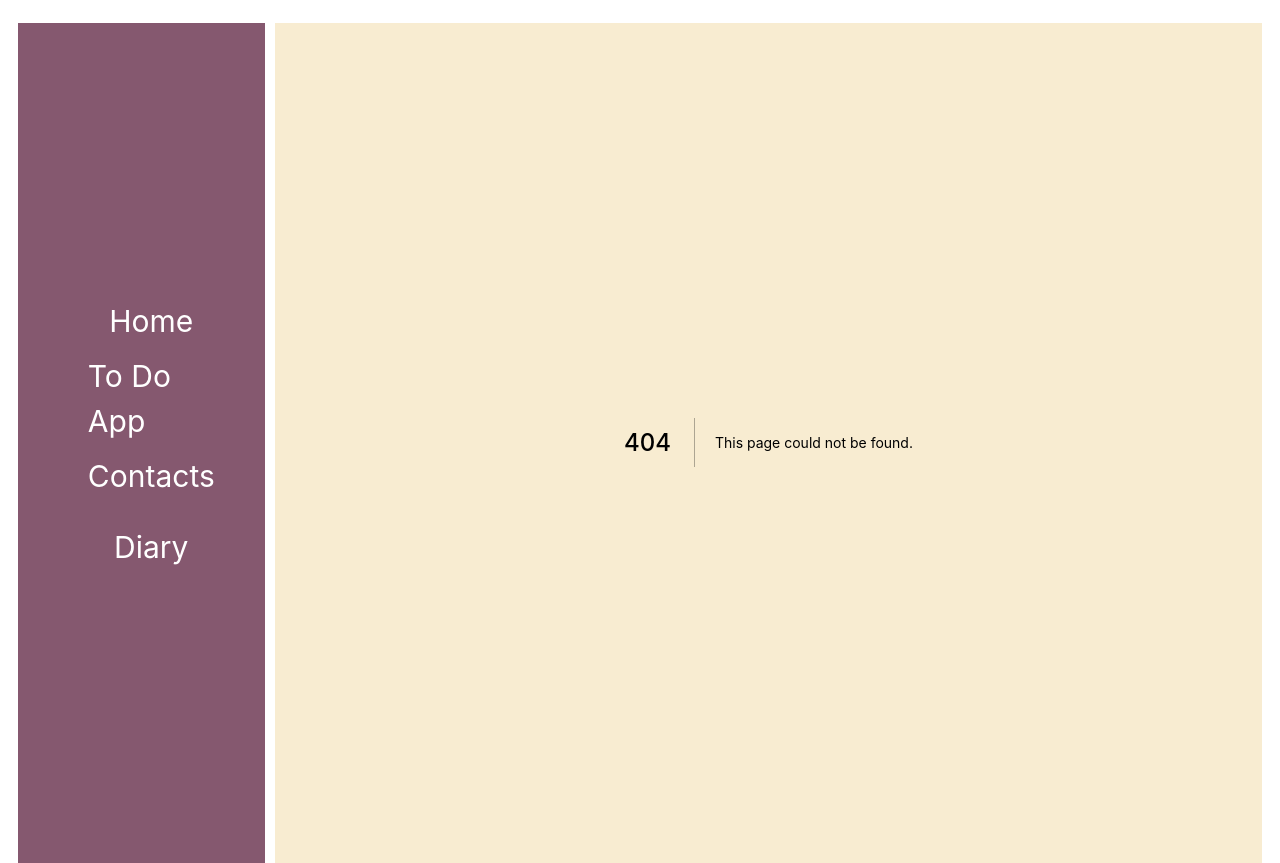
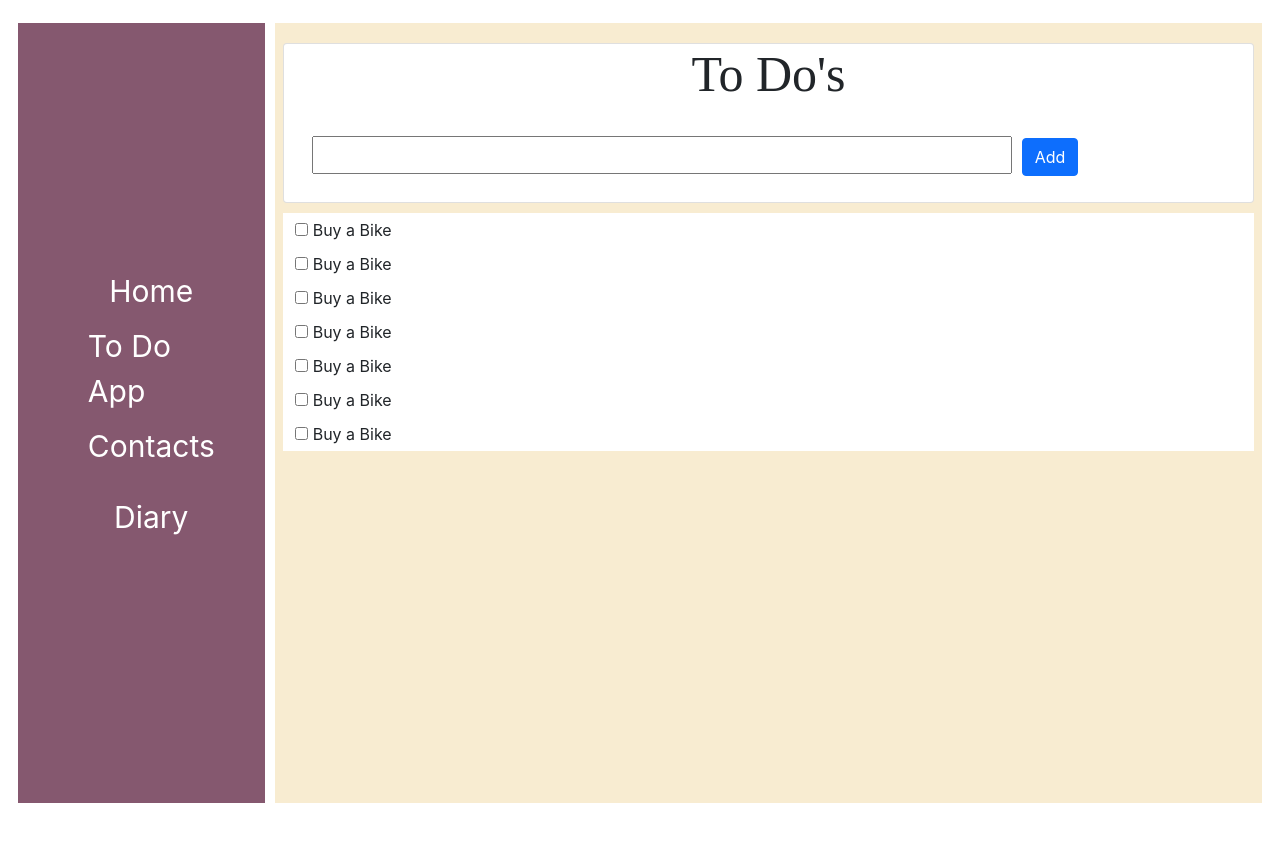
Before and after one commit to Sbasu2512/weatherapp, a Next.js app: page /todo in a window 1280 px wide. Before the commit this address had no page. After the commit the page ends 826 px from the top, so only its background shows below. Built offline with nearby package versions, Linux system fonts and the light colour scheme; a web font is replaced by a local one.

Commit message:
coded to do

```diff
--- /dev/null
+++ b/pages/todo.jsx
@@ -0,0 +1,40 @@
+import React from 'react';
+import { Row, Card, Button } from 'react-bootstrap';
+
+export default function ToDO() {
+    return(
+        <div>
+        <Row>
+            <Card>
+                <Card.Title className='text-center bold font-50' >To Do's</Card.Title>
+                <Card.Body>
+                    <input type="textbox"
+                    className='w-700 padding-5'
+                    />
+                    <Button
+                    className='margin-10'
+                    >Add</Button>
+                </Card.Body>
+            </Card>
+        </Row>
+        <Row>
+            <div style={{backgroundColor:'#fff', marginTop:'10px', width:'100%'}} >
+                <input type='checkbox' value='id' name='vehicle1' style={{borderRadius:'100%'}} />
+                <label for="vehicle1" style={{margin:'5px'}} > Buy a Bike </label><br></br>
+                <input type='checkbox' value='id' name='vehicle1' style={{borderRadius:'100%'}} />
+                <label for="vehicle1" style={{margin:'5px'}} > Buy a Bike </label><br></br>
+                <input type='checkbox' value='id' name='vehicle1' style={{borderRadius:'100%'}} />
+                <label for="vehicle1" style={{margin:'5px'}} > Buy a Bike </label><br></br>
+                <input type='checkbox' value='id' name='vehicle1' style={{borderRadius:'100%'}} />
+                <label for="vehicle1" style={{margin:'5px'}} > Buy a Bike </label><br></br>
+                <input type='checkbox' value='id' name='vehicle1' style={{borderRadius:'100%'}} />
+                <label for="vehicle1" style={{margin:'5px'}} > Buy a Bike </label><br></br>
+                <input type='checkbox' value='id' name='vehicle1' style={{borderRadius:'100%'}} />
+                <label for="vehicle1" style={{margin:'5px'}} > Buy a Bike </label><br></br>
+                <input type='checkbox' value='id' name='vehicle1' style={{borderRadius:'100%'}} />
+                <label for="vehicle1" style={{margin:'5px'}} > Buy a Bike </label><br></br>
+            </div>
+        </Row>
+        </div>
+    )
+}
--- a/styles/custom.css
+++ b/styles/custom.css
@@ -45,3 +45,17 @@ span:hover{
     text-decoration: underline;
     color: #fff;
 }
+
+/* News */
+.news {
+    height: 100vh;
+    padding: 20px;
+    margin-top: -20px;
+    text-align: center;
+    height: 100vh;
+}
+
+.news-card{
+    width:100%;
+    height: 100vh
+}
--- a/styles/globals.css
+++ b/styles/globals.css
@@ -80,8 +80,28 @@ width: 350px;
   width: 400px;
 }
 
+.w-700{
+  width: 700px;
+}
+
 /* padding */
 
 .padding-10{
   padding: 10px !important;
 }
+
+.padding-5{
+  padding: 5px
+}
+
+/* Margin */
+
+.margin-10{
+  margin: 10px;
+}
+
+/* Text Align Center */
+
+.text-center{
+  text-align: center;
+}
```
Also changed, not shown: pages/index.js (+32 -19 lines), app_shots/app_shot_under_development.png (added).
